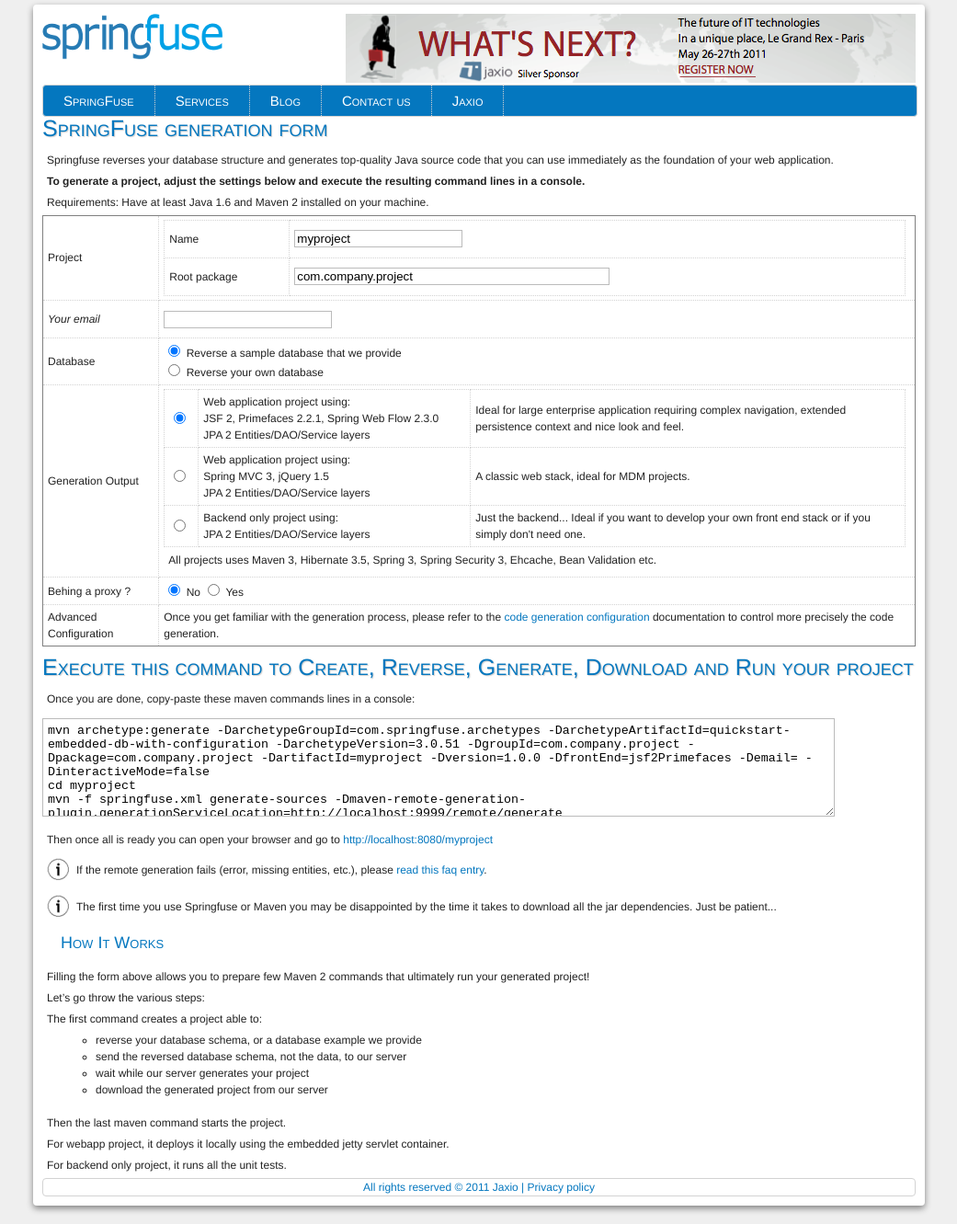
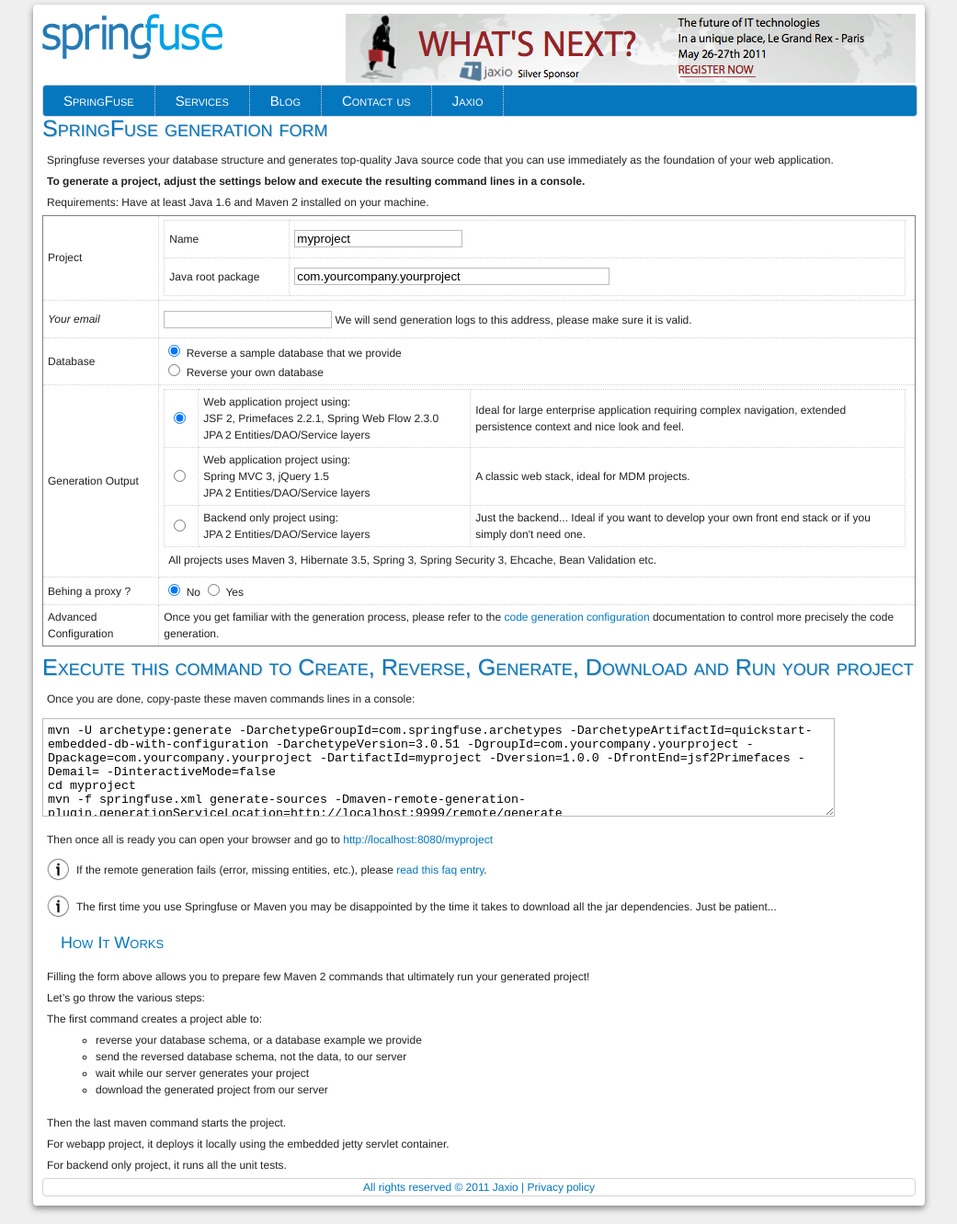
Before and after one commit to springfuse/springfuse.github.com, a Jekyll site: the page built from index.md, in a window 1280 px wide. Shown: the whole page at 92% size, without its empty margins (119-1160 px from the left). Built offline with Jekyll 4.4.1, drawn with Linux system fonts in a browser that asks for light colours; Markdown is read by kramdown in place of the engine named in the settings.

Commit message:
email validation back use mvn -U

```diff
--- a/index.md
+++ b/index.md
@@ -44,8 +44,8 @@ input.error {
 							<td><input type="text" id="artifactId" value="myproject" placeholder="ex: myproject" class="required lettersNumbers updateCommand" title="Use simple characters a-z, A-Z, 0-9"></td>
 						</tr>
 						<tr>
-							<th style="width:120px;">Root package</th>
-							<td><input type="text" id="groupId" size="40" value="com.company.project" placeholder="ex: com.company.project" class="required updateCommand" title="Ex: com.company.project"></td>
+							<th style="width:120px;">Java root package</th>
+							<td><input type="text" id="groupId" size="40" value="com.yourcompany.yourproject" placeholder="ex: com.company.project" class="required updateCommand" title="Ex: com.company.project"></td>
 						</tr>
 					</tbody>
 				</table>
@@ -55,7 +55,7 @@ input.error {
 		<tr>
 			<th><i>Your email</i></th>
 			<td>
-				<input type="text" id="email" class="updateCommand">
+				<input type="text" id="email" class="updateCommand"> We will send generation logs to this address, please make sure it is valid.
 			</td>
 		</tr>
 		<tr>
@@ -337,7 +342,7 @@ input.error {
 			$(".proxy-properties").hide();
 		}
 
-		var cmd = 'mvn archetype:generate ';
+		var cmd = 'mvn -U archetype:generate ';
 		cmd += param("archetypeGroupId", "com.springfuse.archetypes");
 		cmd += param("archetypeArtifactId", archetypeArtifactId);
 		cmd += param("archetypeVersion", version);
```
Also changed, not shown: other parts of index.md (+5 -0 lines).
